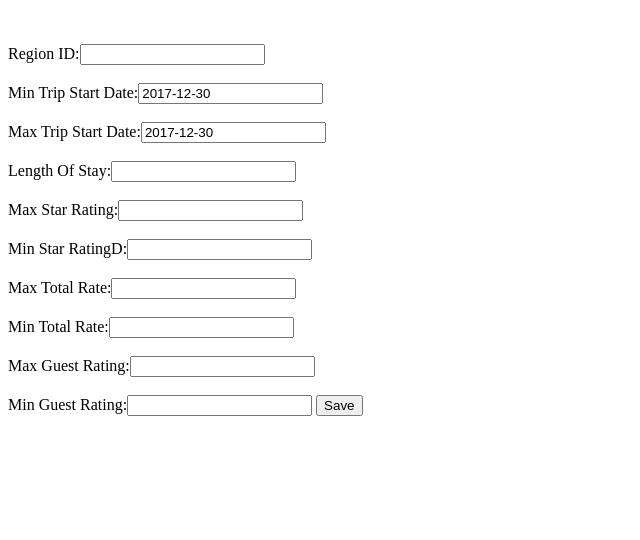
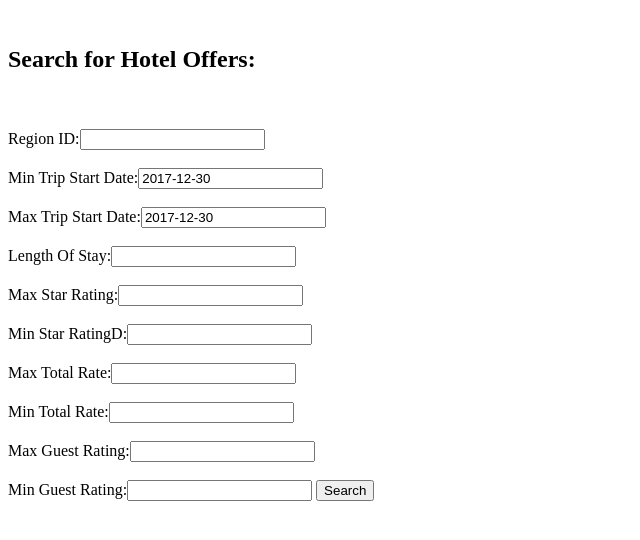
Before and after one commit to Maroshka/expedia, a Django app: page / in a window 1280 px wide. Shown: the top 540 px of the page, without its empty margins (0-640 px from the left). Run offline with Django 3.2, Linux system fonts and the light colour scheme.

Commit message:
Ui refinements

```diff
--- a/deals/templates/index.html
+++ b/deals/templates/index.html
@@ -1,11 +1,12 @@
 {% extends 'base.html' %}
 
 {% block content %}
-
+</br>
+<h2>Search for Hotel Offers:</h2>
     <form action="/" method="POST">
         {% csrf_token %}
         {{ form }}
-        <input type="submit" value="Save"/>
+        <input type="submit" value="Search"/>
     </form>
 
 
```
